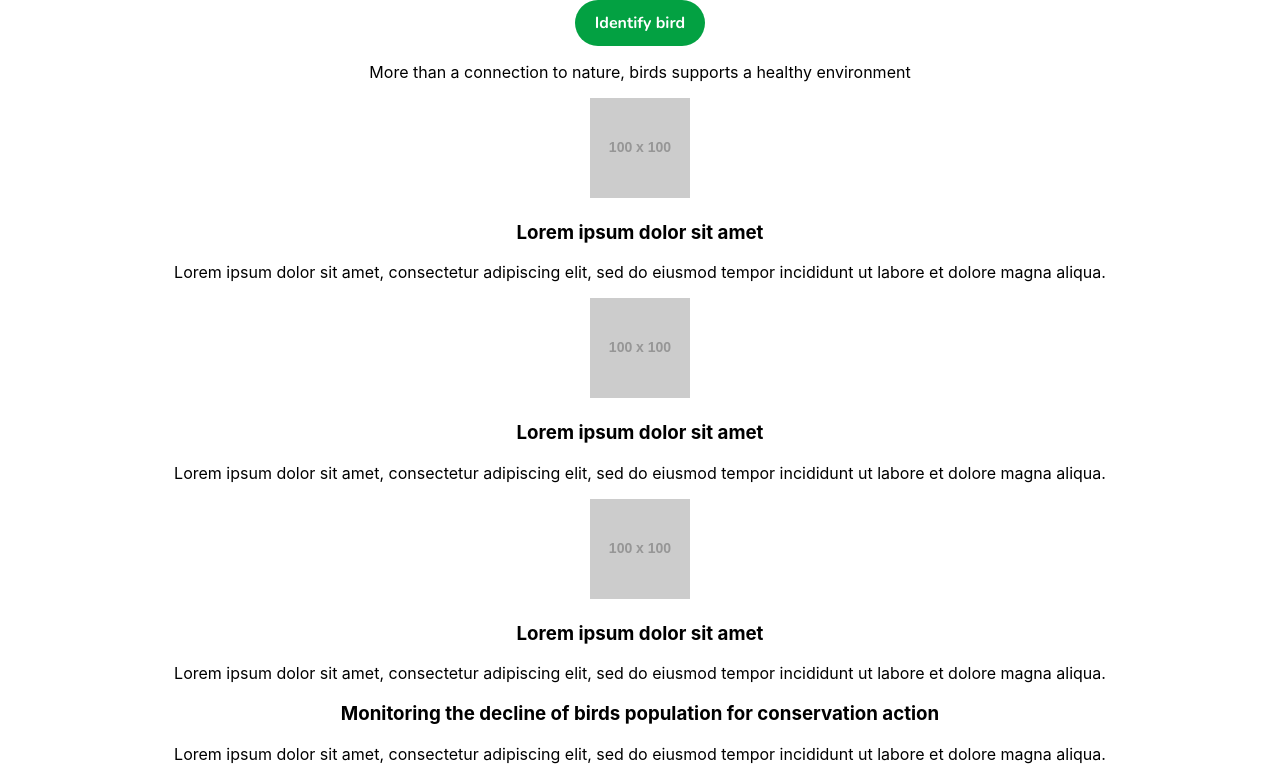
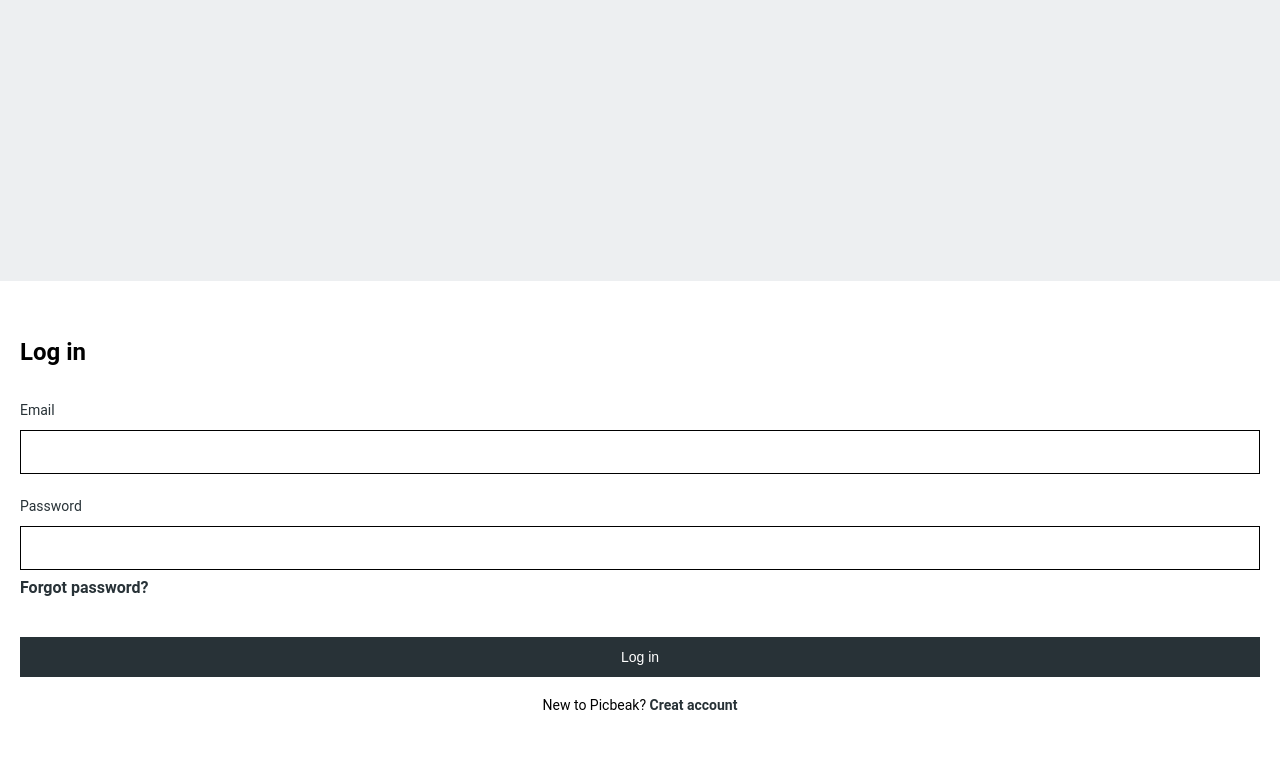
Before and after one commit to ijaspreetbhatti/Team-Loon-Picbeak-Frontend, a React (Create React App) app: page / in a window 1280 px wide. Shown: the top 778 px of the page. Built offline with nearby package versions, Linux system fonts and the light colour scheme.

Commit message:
add: useState for Login

```diff
--- a/src/App.js
+++ b/src/App.js
@@ -5,20 +5,35 @@ import Button from "./components/shared/ButtonComponent/Button";
 import BgDetails from "./components/HomeComponent/BgDetails";
 
 import BirdFilter from "./components/DiscoverComponent/BirdFilter";
+import Card from "./components/shared/DialogComponent/Card";
+import Login from "./components/LoginComponent/Login/Login";
+import { useEffect, useState } from "react";
 
 function App() {
-    const buttonCheckHandler = () => {
-        alert("Working!!!!");
+    const [loggedIn, setLoggedIn] = useState(false);
+
+    useEffect(() => {
+        const userInfo = localStorage.getItem('loggedIn');
+        if (userInfo === '1') {
+            setLoggedIn(true);
+            alert('You have logged in, Welcome :)');
+        }
+    }, []);
+
+    const loginHandler = (email, password) => {
+        localStorage.setItem('loggedIn', '1')
+        setLoggedIn(true);
+    }
+
+    const logoutHandler = () => {
+        localStorage.removeItem('loggedIn')
+        setLoggedIn(false);
     };
 
     return (
         <div className="App">
-            <Button className="primary" onClick={buttonCheckHandler}>
-                Identify bird
-            </Button>
-
-            <BgDetails></BgDetails>
-            <BirdFilter></BirdFilter>
+            {!loggedIn && <Login onLogin={loginHandler} />}
+            {/* {isLoggedIn && <Home onLogout={logoutHandler} />} */}
         </div>
     );
 }
```
